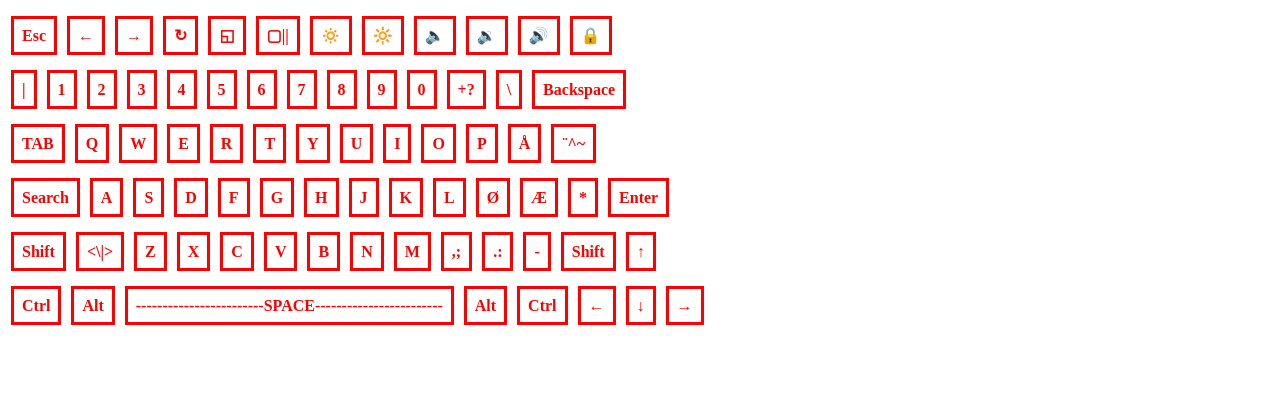
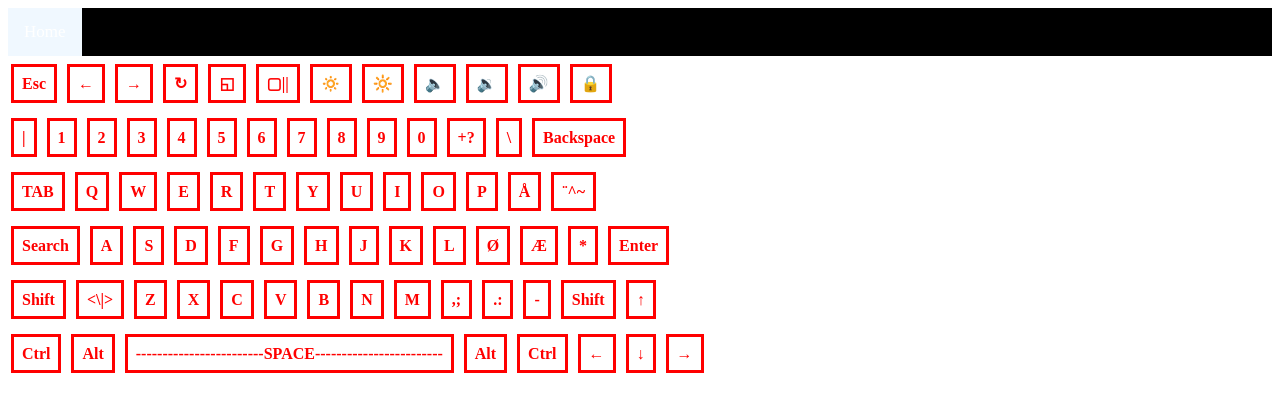
Before and after one commit to TotallyNotAsk/TotallyNotAsk.github.io, a plain HTML site: page index.html in a window 1280 px wide. Drawn offline with Linux system fonts and the light colour scheme.

Commit message:
Adding navigation line on top

```diff
--- a/StyleSheet.css
+++ b/StyleSheet.css
@@ -1,4 +1,3 @@
-
 div_keys{
     width: 30px;
     color: red;
@@ -10,3 +9,22 @@ div_keys{
     top: 5px;
     font-weight: bold;
 }
+
+.topnav{
+    background-color: black;
+    overflow: hidden;
+}
+
+.topnav a{
+    float: left;
+    color: lightpink;
+    text-align: center;
+    padding: 14px 16px;
+    text-decoration: none;
+    font-size: 17px;
+}
+
+.topnav a.active {
+    background-color: aliceblue;
+    color: white;
+}
--- a/index.html
+++ b/index.html
@@ -8,6 +8,10 @@
 	<body>
 		<script src="/TotallyNotAsk.github.io/scripts/jquery-3.5.1.js"></script>
         <script src="/TotallyNotAsk.github.io/scripts/ChromebookKeyboard.js"></script>
+
+        <div class="topnav">
+            <a class="active" href="totallynotask.github.io/index.html">Home</a>
+        </div>
 
         <br>
 
```
